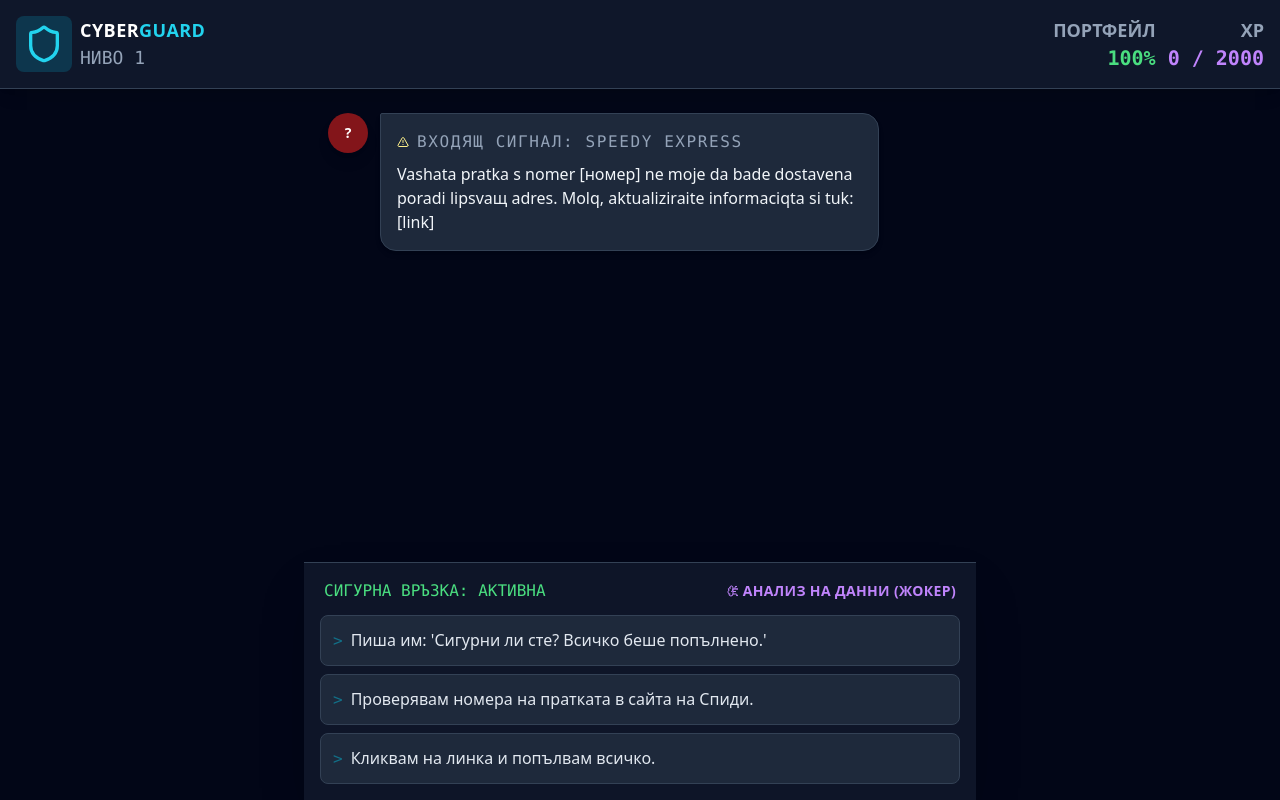
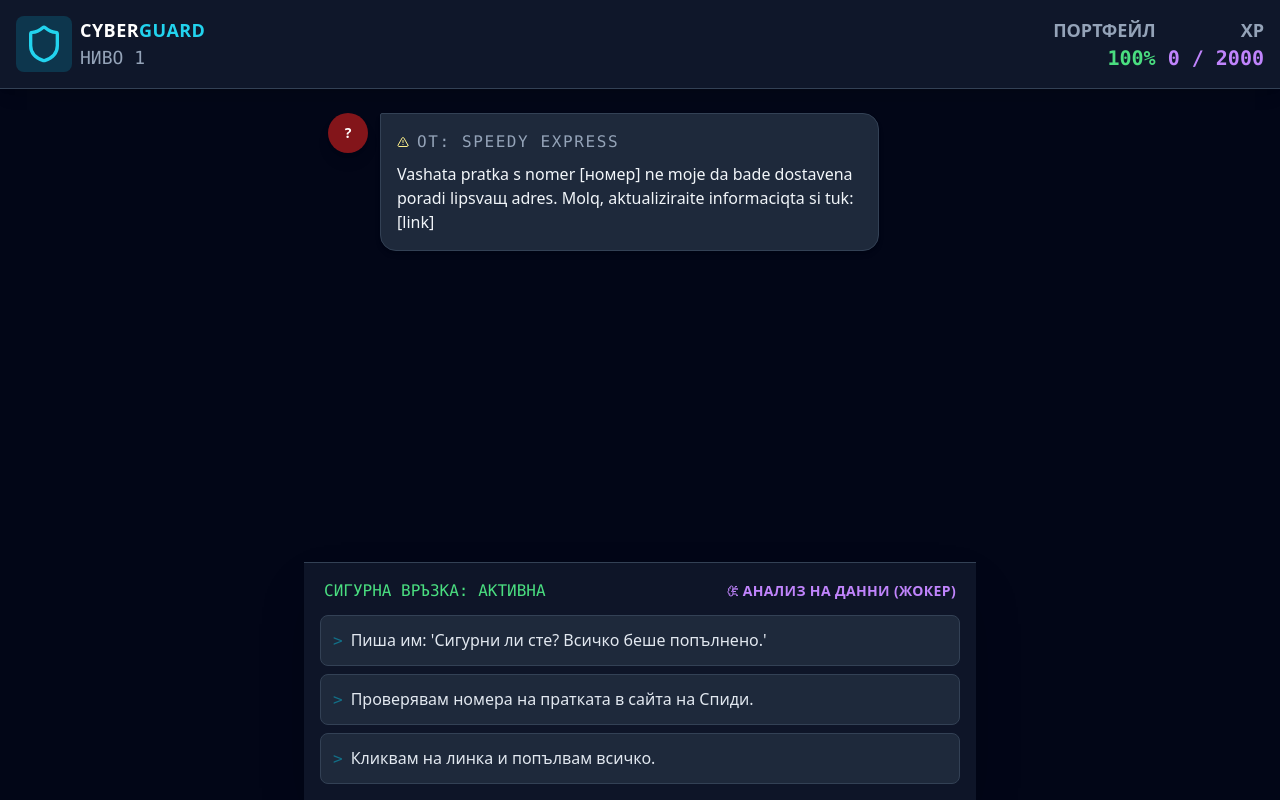
Before and after one commit to emaneva-apps/phishguard, a React (Vite) app: page / in a window 1280 px wide. Both pictures are taken after a click on the button "СТАРТИРАЙ СИМУЛАЦИЯ". Built offline with nearby package versions, Linux system fonts and the light colour scheme.

Commit message:
Fixing the feedback bubble position

```diff
--- a/src/App.jsx
+++ b/src/App.jsx
@@ -1,4 +1,4 @@
-import React, { useState, useEffect, useRef } from 'react';
+import React, { useState, useLayoutEffect, useRef } from 'react';
 import {
   Shield,
   MessageCircle,
@@ -19,9 +19,7 @@ import {
   Star,
   Crown
 } from 'lucide-react';
-
 import { SCENARIOS } from './scenarios';
-
 export default function CyberGuardApp() {
   // --- Game State ---
   const [screen, setScreen] = useState('home'); // home, game, result, victory
@@ -37,17 +35,14 @@ export default function CyberGuardApp() {
   const [isScenarioComplete, setIsScenarioComplete] = useState(false);
   const [usedScenarioIds, setUsedScenarioIds] = useState([]);
   const [animations, setAnimations] = useState([]);
-
   // --- Utils ---
   const scrollRef = useRef(null);
-
   // Auto-scroll
-  useEffect(() => {
+  useLayoutEffect(() => {
     if (scrollRef.current) {
       scrollRef.current.scrollTop = scrollRef.current.scrollHeight;
     }
   }, [chatHistory, feedback]);
-
   // Initialize Game
   const startGame = () => {
     setWallet(100);
@@ -57,7 +52,6 @@ export default function CyberGuardApp() {
     loadRandomScenario();
     setScreen('game');
   };
-
   const loadRandomScenario = () => {
     // Filter out already used scenarios
     const availableScenarios = SCENARIOS.filter(s => !usedScenarioIds.includes(s.id));
@@ -92,16 +86,13 @@ export default function CyberGuardApp() {
     setShowClue(false);
     setIsScenarioComplete(false);
   };
-
   const handleChoice = (option) => {
     // 1. Add User Bubble
     const newHistory = [...chatHistory, { role: 'user', text: option.text }];
     setChatHistory(newHistory);
-
     let xpGain = 0;
     let walletDmg = 0;
     let fbType = 'neutral';
-
     // 2. Analyze Outcome
     if (option.outcome === 'success') {
       // 500 XP for fast demo (usually 100)
@@ -114,10 +105,8 @@ export default function CyberGuardApp() {
       walletDmg = 30;
       fbType = 'danger';
     }
-
     setFeedback({ type: fbType, text: option.feedback });
     setIsScenarioComplete(true);
-
     // 3. Apply Updates & Trigger Animations
     if (walletDmg > 0) {
       setWallet(prev => Math.max(0, prev - walletDmg));
@@ -149,7 +138,6 @@ export default function CyberGuardApp() {
         setAnimations(prev => prev.filter(a => a.id !== xpAnim.id));
       }, 2000);
     }
-
     // 4. Check for Victory
     if (reputation + xpGain >= 2000) {
       setTimeout(() => {
@@ -161,16 +149,13 @@ export default function CyberGuardApp() {
       }, 2000);
     }
   };
-
   const handleContinue = () => {
     if (wallet > 0) {
       setLevel(prev => prev + 1);
       loadRandomScenario();
     }
   };
-
   // --- Renders ---
-
   const RenderHeader = () => (
     <div className="bg-slate-900 p-3 sm:p-4 border-b border-slate-700 flex justify-between items-center sticky top-0 z-20 shadow-lg relative">
       <div className="flex items-center gap-1.5 sm:gap-2">
@@ -201,13 +186,11 @@ export default function CyberGuardApp() {
       </div>
     </div>
   );
-
   const RenderHome = () => (
     <div className="h-full flex flex-col items-center justify-center p-6 text-center space-y-8 animate-in fade-in zoom-in duration-500 relative overflow-hidden">
       {/* Background elements */}
       {/*<div className="absolute top-10 left-10 text-slate-800 w-32 h-32"><Shield className="w-full h-full opacity-20"/></div>
       <div className="absolute bottom-10 right-10 text-slate-800 w-48 h-48"><Lock className="w-full h-full opacity-20"/></div>*/}
-
       <div className="relative group">
         <div className="absolute -inset-12 bg-cyan-500/50 rounded-full blur-[80px] animate-pulse"></div>
         <div className="absolute -inset-8 bg-cyan-400/60 rounded-full blur-[60px] animate-pulse" style={{animationDuration: '1.5s'}}></div>
@@ -222,7 +205,6 @@ export default function CyberGuardApp() {
           Събери <span className="text-purple-400 font-bold">2000 XP</span>,<br/> за да станеш Кибер Страж.
         </p>
       </div>
-
       <button
         onClick={startGame}
         className="w-full max-w-xs py-4 bg-cyan-600 hover:bg-cyan-500 text-white font-bold rounded-xl shadow-[0_0_20px_rgba(8,145,178,0.4)] transition-all transform hover:scale-105 flex items-center justify-center gap-2 relative z-10 uppercase tracking-wider"
@@ -231,14 +213,12 @@ export default function CyberGuardApp() {
       </button>
     </div>
   );
-
   const RenderVictory = () => (
     <div className="h-full flex flex-col items-center justify-center p-6 text-center space-y-8 animate-in zoom-in duration-700 bg-slate-900">
       {/* Gold Glow Background */}
       <div className="absolute inset-0 overflow-hidden">
         <div className="absolute top-1/2 left-1/2 -translate-x-1/2 -translate-y-1/2 w-full h-full bg-amber-500/10 blur-3xl rounded-full animate-pulse"></div>
       </div>
-
       <div className="relative z-10">
         <div className="relative inline-block">
            <div className="absolute -inset-6 bg-amber-400 rounded-full opacity-30 blur-xl animate-pulse"></div>
@@ -265,7 +245,6 @@ export default function CyberGuardApp() {
           </div>
         </div>
       </div>
-
       <button
         onClick={startGame}
         className="px-8 py-4 bg-gradient-to-r from-amber-600 to-orange-600 hover:from-amber-500 hover:to-orange-500 text-white rounded-full font-bold shadow-[0_0_20px_rgba(245,158,11,0.4)] transition-all transform hover:scale-105 flex items-center gap-2 relative z-10 uppercase"
@@ -274,10 +253,8 @@ export default function CyberGuardApp() {
       </button>
     </div>
   );
-
   const RenderGame = () => {
     if (!currentScenario) return null;
-
     return (
       <div className="flex flex-col h-full w-full max-w-2xl mx-auto bg-slate-950 relative">
         {/* Chat Area */}
@@ -290,7 +267,6 @@ export default function CyberGuardApp() {
                   {msg.role === 'bot' ? '?' : 'АЗ'}
                 </div>
               )}
-
               <div className={`max-w-[85%] sm:max-w-[80%] p-3 sm:p-4 text-base sm:text-base leading-relaxed shadow-md break-words ${
                 msg.role === 'user'
                   ? 'bg-cyan-600 text-white rounded-2xl rounded-tr-sm'
@@ -299,15 +275,13 @@ export default function CyberGuardApp() {
                 {msg.role === 'bot' && (
                   <div className="text-base sm:text-base text-slate-400 mb-2 font-mono uppercase tracking-widest flex items-center gap-1 sm:gap-2 flex-wrap">
                     <AlertTriangle className="w-3 h-3 text-yellow-200 shrink-0" />
-                    <span className="break-all">ВХОДЯЩ СИГНАЛ: {msg.sender}</span>
+                    <span className="break-all">ОТ: {msg.sender}</span>
                   </div>
                 )}
                 <div className="whitespace-pre-wrap break-words">{msg.text}</div>
               </div>
-
             </div>
           ))}
-
           {/* Feedback Overlay Bubble */}
           {feedback && (
             <div className={`p-3 sm:p-4 rounded-xl border animate-in slide-in-from-bottom-10 duration-300 ${
@@ -323,7 +297,6 @@ export default function CyberGuardApp() {
             </div>
           )}
         </div>
-
         {/* Interaction Area */}
         <div className="absolute bottom-0 left-0 right-0 bg-slate-900/95 backdrop-blur-md border-t border-slate-700 p-3 sm:p-4 transition-all shadow-2xl">
 
@@ -347,7 +320,6 @@ export default function CyberGuardApp() {
                   <div className="break-words">{currentScenario.clue}</div>
                 </div>
               )}
-
               <div className="grid gap-2">
                 {currentScenario.options.map((opt) => (
                   <button
@@ -375,7 +347,6 @@ export default function CyberGuardApp() {
       </div>
     );
   };
-
   const RenderResult = () => (
     <div className="h-full flex flex-col items-center justify-center p-8 text-center space-y-8 animate-in zoom-in duration-500">
       <div className="relative">
@@ -391,7 +362,6 @@ export default function CyberGuardApp() {
           Твоите кредити свършиха. Измамниците победиха този път.
         </p>
       </div>
-
       <div className="bg-slate-800 w-full max-w-xs rounded-xl p-6 border border-slate-700 grid grid-cols-2 gap-8">
         <div>
           <div className="text-xs text-slate-500 font-bold uppercase mb-1">XP</div>
@@ -404,7 +374,6 @@ export default function CyberGuardApp() {
           </div>
         </div>
       </div>
-
       <button
         onClick={startGame}
         className="px-8 py-3 bg-slate-700 hover:bg-slate-600 text-white rounded-lg font-bold transition-all flex items-center gap-2 group uppercase"
@@ -413,9 +382,8 @@ export default function CyberGuardApp() {
       </button>
     </div>
   );
-
   return (
-    <div className="bg-slate-950 w-full h-full font-sans text-slate-200 flex flex-col selection:bg-cyan-500/30 overflow-hidden fixed inset-0">
+    <div className="bg-slate-950 w-full h-full font-sans text-slate-200 flex flex-col selection:bg-cyan-500/30 overflow-hidden">
       {screen !== 'home' && screen !== 'result' && screen !== 'victory' && <RenderHeader />}
       <main className="flex-1 relative overflow-hidden w-full">
         {screen === 'home' && <RenderHome />}
@@ -424,37 +392,33 @@ export default function CyberGuardApp() {
         {screen === 'result' && <RenderResult />}
       </main>
 
-      {/* Centered Animations - Completely isolated from layout
+      {/* Centered Animations */}
+      <div className="fixed inset-0 pointer-events-none flex items-center justify-center z-50">
+        {/* Wallet damage animations */}
         {animations.filter(a => a.type === 'wallet').map(anim => (
           <div
             key={anim.id}
-          className={`fixed font-black text-6xl sm:text-8xl ${anim.color} font-mono drop-shadow-[0_0_30px_rgba(239,68,68,1)] pointer-events-none z-50`}
+            className={`absolute font-black text-6xl sm:text-8xl ${anim.color} font-mono drop-shadow-[0_0_30px_rgba(239,68,68,1)]`}
             style={{
-            animation: 'floatUpFadeBig 4s ease-out forwards',
-            top: '50%',
-            left: '50%',
-            marginLeft: '-3ch',
-            marginTop: '-0.5em'
+              animation: 'floatUpFadeBig 4s ease-out forwards'
             }}
           >
             {anim.value}%
           </div>
         ))}
+        {/* XP gain animations */}
         {animations.filter(a => a.type === 'xp').map(anim => (
           <div
             key={anim.id}
-          className={`fixed font-black text-7xl sm:text-9xl ${anim.color} font-mono drop-shadow-[0_0_40px_rgba(192,132,252,1)] pointer-events-none z-50`}
+            className={`absolute font-black text-7xl sm:text-9xl ${anim.color} font-mono drop-shadow-[0_0_40px_rgba(192,132,252,1)]`}
             style={{
-            animation: 'floatUpFadeBig 4s ease-out forwards, pulse 0.8s ease-in-out 3',
-            top: '50%',
-            left: '50%',
-            marginLeft: '-2.5ch',
-            marginTop: '-0.5em'
+              animation: 'floatUpFadeBig 4s ease-out forwards, pulse 0.8s ease-in-out 3'
             }}
           >
             +{anim.value}
           </div>
-      ))}*/}
+        ))}
+      </div>
     </div>
   );
 }
```
Lines whose indentation alone changed are shown as unchanged.
